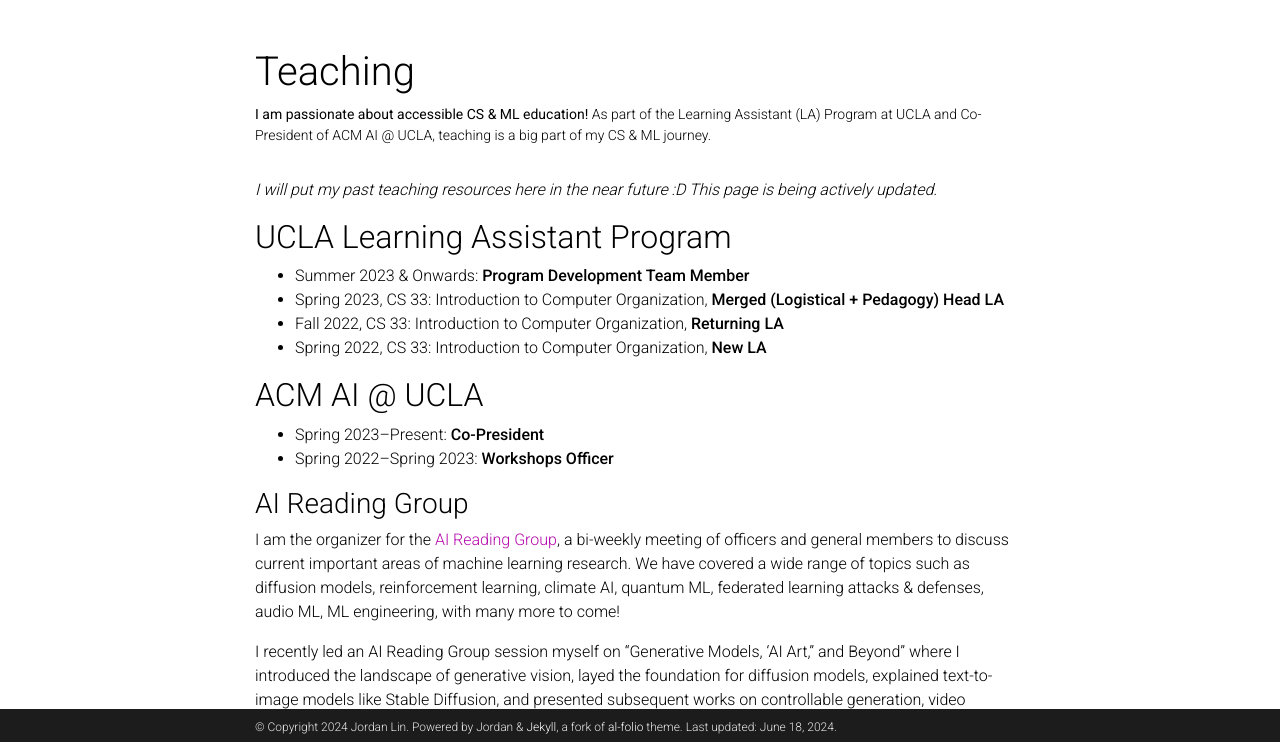
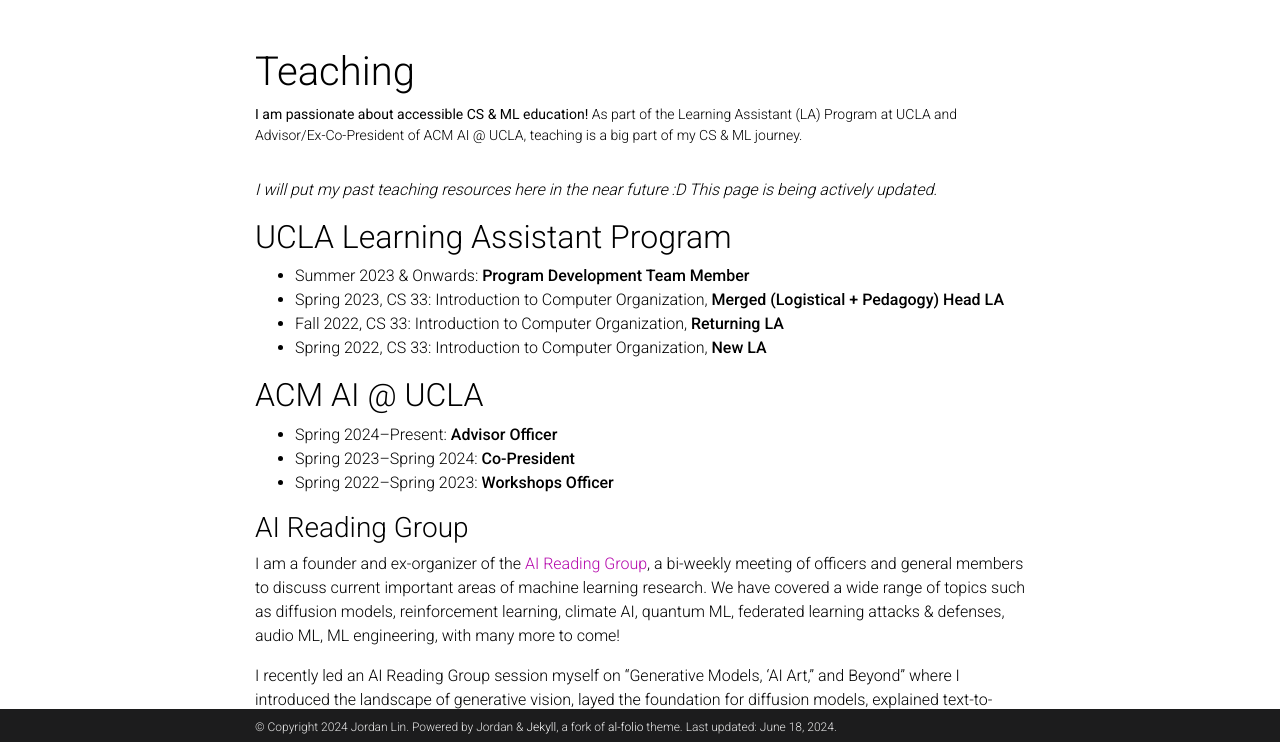
Before and after one commit to kuanhenglin/kuanhenglin.github.io, a Jekyll site: the page built from _pages/teaching.md, in a window 1280 px wide. Shown: the part 156-898 px from the top of the page. Built offline with Jekyll 4.4.1, drawn with Linux system fonts in a browser that asks for light colours; comment, search, counter and statistics services are not loaded; a style sheet for code colours, icons or effects is not loaded.

```diff
--- a/_data/coauthors.yml
+++ b/_data/coauthors.yml
@@ -17,3 +17,7 @@
 "Li":
   - firstname: ["Yin"]
     url: https://www.biostat.wisc.edu/~yli/
+
+"Klingher":
+  - firstname: ["Ben"]
+    url: https://bklingher.github.io/
--- a/_pages/teaching.md
+++ b/_pages/teaching.md
@@ -2,7 +2,7 @@
 layout: page
 permalink: /teaching/
 title: Teaching
-description: <b>I am passionate about accessible CS & ML education!</b> As part of the Learning Assistant (LA) Program at UCLA and Co-President of ACM AI @ UCLA, teaching is a big part of my CS & ML journey.
+description: <b>I am passionate about accessible CS & ML education!</b> As part of the Learning Assistant (LA) Program at UCLA and Advisor/Ex-Co-President of ACM AI @ UCLA, teaching is a big part of my CS & ML journey.
 nav: true
 nav_order: 4
 ---
@@ -18,12 +18,13 @@ nav_order: 4
 
 ## ACM AI @ UCLA
 
-- Spring 2023--Present: **Co-President**
+- Spring 2024--Present: **Advisor Officer**
+- Spring 2023--Spring 2024: **Co-President**
 - Spring 2022--Spring 2023: **Workshops Officer**
 
 ### AI Reading Group
 
-I am the organizer for the [AI Reading Group](https://bit.ly/acm_ai_23_24_reading_cluster), a bi-weekly meeting of officers and general members to discuss current important areas of machine learning research. We have covered a wide range of topics such as diffusion models, reinforcement learning, climate AI, quantum ML, federated learning attacks & defenses, audio ML, ML engineering, with many more to come!
+I am a founder and ex-organizer of the [AI Reading Group](https://bit.ly/acm_ai_23_24_reading_cluster), a bi-weekly meeting of officers and general members to discuss current important areas of machine learning research. We have covered a wide range of topics such as diffusion models, reinforcement learning, climate AI, quantum ML, federated learning attacks & defenses, audio ML, ML engineering, with many more to come!
 
 I recently led an AI Reading Group session myself on "Generative Models, 'AI Art," and Beyond" where I introduced the landscape of generative vision, layed the foundation for diffusion models, explained text-to-image models like Stable Diffusion, and presented subsequent works on controllable generation, video generation, 3D generation, distillation, and more.
 
```
Also changed, not shown: _bibliography/papers.bib (+19 -4 lines), _news/ctrl-x.md (added, +8 -0 lines), _news/freecontrol.md (+1 -1 lines), _pages/about.md (+4 -4 lines), _pages/cv.md (+4 -4 lines), assets/img/publication_preview/ctrl-x.jpg (added), assets/img/publication_preview/freecontrol.jpg (added), assets/img/publication_preview/freecontrol/pipeline.png (deleted), 5 other files.
